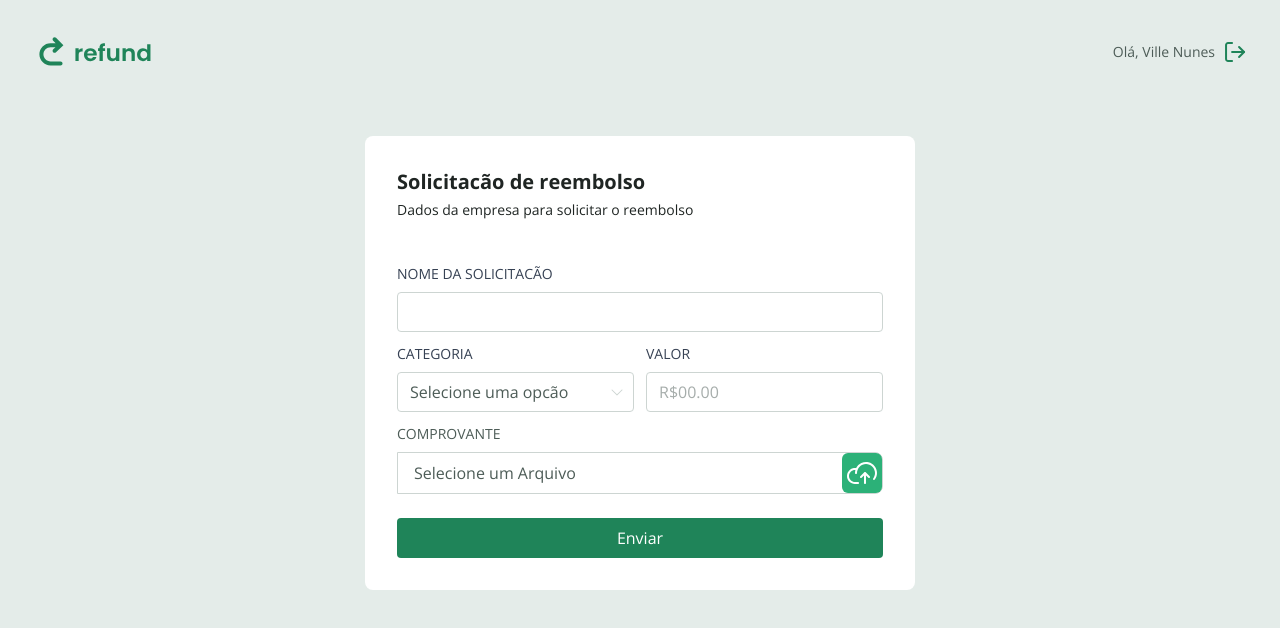
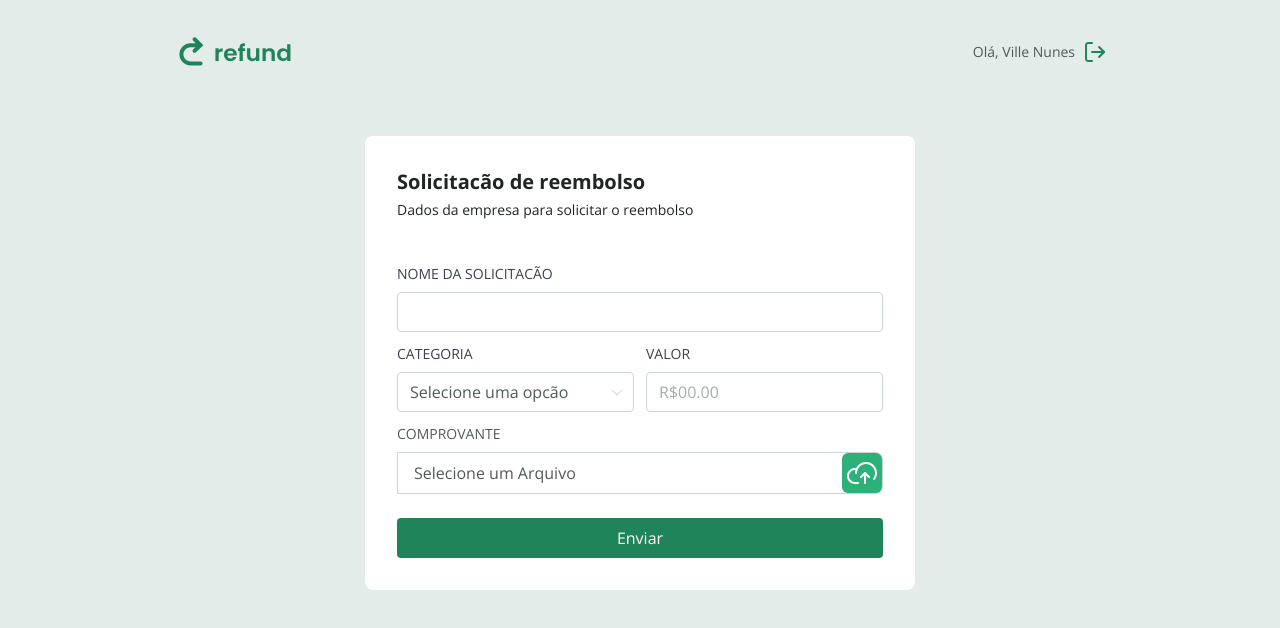
Before and after one commit to VilleSIlva/refund, a React (Vite) app: page / in a window 1280 px wide. Shown: the top 628 px of the page. Built offline with nearby package versions, Linux system fonts and the light colour scheme.

Commit message:
Ajustando o header

```diff
--- a/src/components/Header.tsx
+++ b/src/components/Header.tsx
@@ -3,7 +3,7 @@ import logo from "../assets/logo.svg"
 
 export function Header(){
     return(
-        <header className=" flex justify-between w-full md:m-w p-8">
+        <header className=" flex justify-between w-full md:max-w-[1000px] p-8">
             <img src={logo} className="h-10" alt="Logo" />
 
             <div className="flex items-center gap-2">
```
